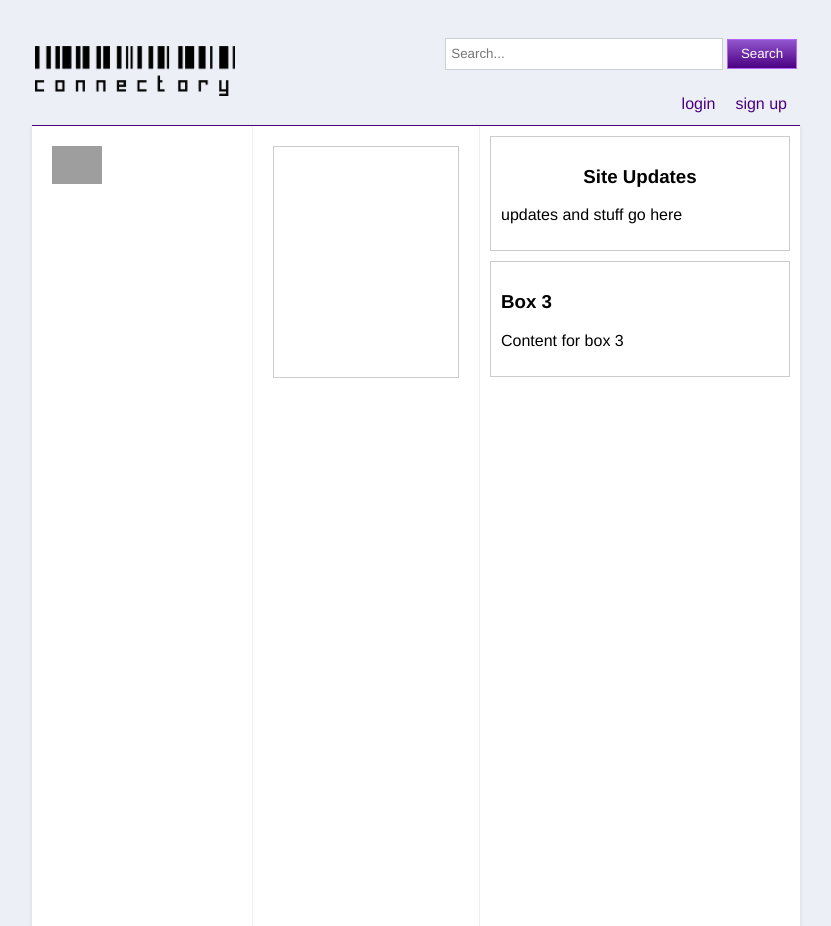
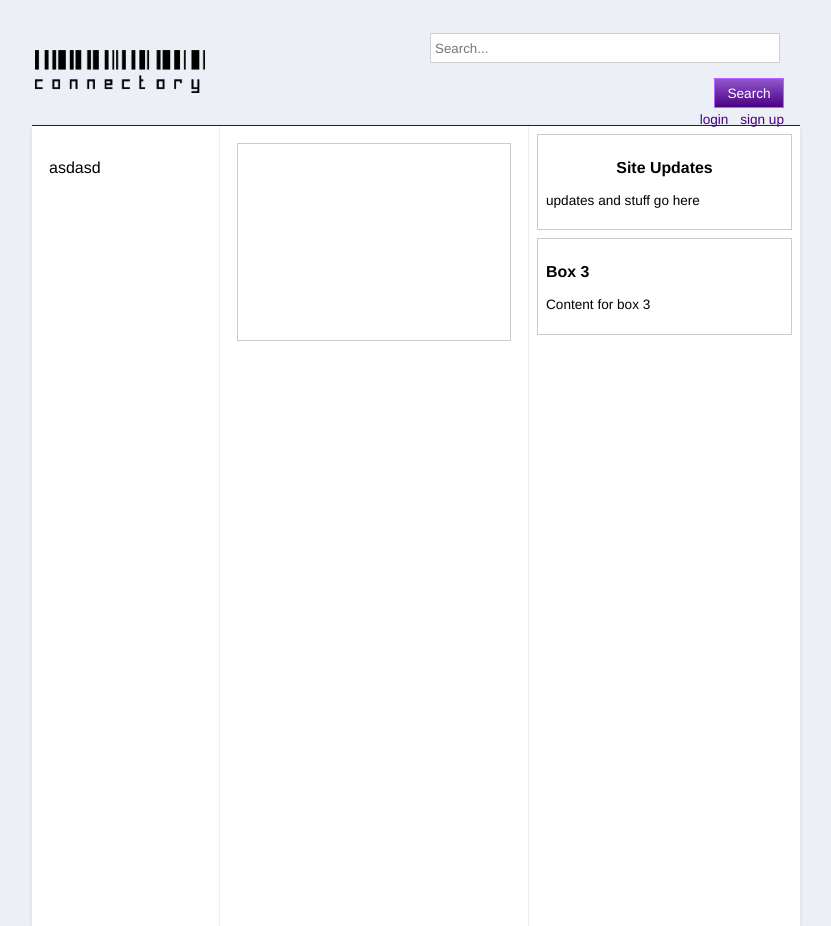
Before and after one commit to NotNekodev/connectory, a Symfony app: template templates/index.html.twig in a window 1280 px wide. Shown: the whole page, without its empty margins (224-1055 px from the left). Run offline with Twig, Linux system fonts and the light colour scheme; the template is opened without the code that fills it, so the values that code supplies are empty; style sheets or scripts are compiled from the project's sources; some libraries are stand-ins or nearby versions; grey boxes are pictures that could not be loaded.

Commit message:
feat/fix: [frontend] Fix spacing and consolidate user areas

```diff
--- a/templates/index.html.twig
+++ b/templates/index.html.twig
@@ -1,6 +1,7 @@
 <!DOCTYPE html>
 <html lang="en">
 <head>
+    <!-- Favicon and stylesheet links remain unchanged -->
     <link rel="icon" type="image/png" href="{{ asset('/favicon/favicon-96x96.png') }}" sizes="96x96" />
     <link rel="icon" type="image/svg+xml" href="{{ asset('/favicon/favicon.svg') }}" />
     <link rel="shortcut icon" href="{{ asset('/favicon/favicon.ico') }}" />
@@ -14,18 +15,41 @@
     <table style="width:100%;">
         <tr>
             <td style="width:50%; text-align:left;">
-                <img src="{{ asset('img/logo.png') }}" alt="Logo" style="height:50px; padding-bottom:15px;">
+                <img src="{{ asset('img/logo.png') }}" alt="Logo" style="height:42.5px; padding-bottom:13px;">
             </td>
-            <td style="width:50%; text-align:right;">
-                <div style="margin-bottom:10px;">
-                    <input type="text" placeholder="Search..." style="padding:5px; width:70%;">
-                    <button type="button" class="search" style="background: linear-gradient(to top, #4B0082,rgb(146, 86, 206)); color:white; padding:5px 10px; text-decoration:none; border:1px solid #b366ff;">Search</button>
-                </div>
-                <div style="padding-bottom:10px;">
+            <td style="width:50%; text-align:right; vertical-align:top; position:relative;">
+                <div style="display: flex; justify-content: flex-end; align-items: start; gap: 13px;">
+                    <div style="display: flex; flex-direction: column; align-items: flex-end; margin-right: 13px;">
+                        <div style="margin-bottom:4px;">
+                            <input type="text" placeholder="Search..." style="padding:4px; width:340px; margin-right:4px;">
+                            <button type="button" class="search" style="background: linear-gradient(to top, #4B0082,rgb(146, 86, 206)); color:white; padding:4px 8px; text-decoration:none; border:1px solid #b366ff; font-size: 0.85em;">Search</button>
+                        </div>
+                        {% if isSignedIn %}
+                        <div style="font-size: 0.85em;">
+                            <a href="{{ path('logout') }}" style="color: #4B0082; text-decoration: none;">Logout</a>
+                        </div>
+                        {% else %}
+                        <div style="font-size: 0.85em;">
+                            <a href="{{ path('login') }}" style="color:#4B0082; text-decoration:none; margin-right: 8px;">login</a>
+                            <a href="{{ path('register') }}" style="color:#4B0082; text-decoration:none;">sign up</a>
+                        </div>
+                        {% endif %}
+                    </div>
                     {% if isSignedIn %}
-                        <span style="padding:5px 2px; text-decoration:none;"><strong>{{ user }}</strong></span><span style="color:rgb(73,73,73); padding:5px 0; text-decoration:none;">({{ usrtxt2 }})</span><a href="{{ path('logout') }}" style="color:#4B0082; padding:5px 15px; text-decoration:none;">logout</a>
-                    {% else %}
-                        <a href="{{ path('login') }}" style="color:#4B0082; padding:5px 10px; text-decoration:none;">login</a><a href="{{ path('register') }}" style="color:#4B0082; padding:5px 10px; text-decoration:none;">sign up</a>
+                    <div class="dropdown" style="position: relative; display: inline-block;">
+                        <img src="{{ asset('usr/default.jpg') }}" alt="Profile Picture" style="width:60px; cursor: pointer;" onclick="this.nextElementSibling.style.display = this.nextElementSibling.style.display === 'block' ? 'none' : 'block'">
+                        <div style="display: none; position: absolute; right: 0; background-color: white; min-width: 160px; box-shadow: 0px 8px 16px 0px rgba(0,0,0,0.2); z-index: 1; border: 1px solid #ccc; border-radius: 4px; margin-top: 8px; font-size: 0.85em;">
+                            <div style="position: absolute; top: -8px; right: 13px; width: 0; height: 0; border-left: 8px solid transparent; border-right: 8px solid transparent; border-bottom: 8px solid white;"></div>
+                            <div style="position: absolute; top: -9px; right: 12px; width: 0; height: 0; border-left: 9px solid transparent; border-right: 9px solid transparent; border-bottom: 9px solid #ccc; z-index: -1;"></div>
+                            <div style="padding: 8px 12px; border-bottom: 1px solid #eee;">
+                                <strong>{{ user }}</strong><br>
+                                <span style="color:rgb(73,73,73);">{{ usrtxt2 }}</span>
+                            </div>
+                            <a href="#" style="display: block; padding: 8px 12px; color: #333; text-decoration: none; border-bottom: 1px solid #eee;">Profile</a>
+                            <a href="#" style="display: block; padding: 8px 12px; color: #333; text-decoration: none; border-bottom: 1px solid #eee;">Settings</a>
+                            <a href="#" style="display: block; padding: 8px 12px; color: #333; text-decoration: none;">Help</a>
+                        </div>
+                    </div>
                     {% endif %}
                 </div>
             </td>
@@ -36,34 +60,28 @@
 <div class="content" style="background:white; height: 100vh;">
     <div style="display: flex; width: 100%; height: 100%;">
         <!-- Sidebar -->
-        <div style="width: 180px; padding: 20px; border-right: 1px solid #eee;">
-            <div style="display:flex; align-items:center;">
-                <img src="{{ asset('usr/default.jpg') }}" alt="Profile Picture" style="width:50px; margin-right:10px;">
-                <div>
-                    <div><strong>{{ user }}</strong></div>
-                    <div style="font-size:14px;"><p style="color:rgb(73,73,73);">{{ usrtxt2 }}</p></div>
-                </div>
-            </div>
+        <div style="width: 153px; padding: 17px; border-right: 1px solid #eee;">
+        <p>asdasd</p>
         </div>
 
         <!-- Main content -->
-        <div style="flex: 1; padding: 20px;">
+        <div style="flex: 1; padding: 17px;">
             <div>
-                <div style="border: 1px solid #ccc; padding: 15px;height:200px; margin-bottom: 20px;">
+                <div style="border: 1px solid #ccc; padding: 13px;height:170px; margin-bottom: 17px;">
 
                 </div>
             </div>
         </div>
 
         <!-- Third column -->
-        <div style="width: 300px; padding: 10px; border-left: 1px solid #eee;">
-            <div style="display: flex; flex-direction: column; gap: 10px;">
-                <div style="border: 1px solid #ccc; padding: 10px;">
+        <div style="width: 255px; padding: 8px; border-left: 1px solid #eee;">
+            <div style="display: flex; flex-direction: column; gap: 8px;">
+                <div style="border: 1px solid #ccc; padding: 8px; font-size: 0.85em;">
                     <h3 style="text-align:center">Site Updates</h3>
                     <p>updates and stuff go here</p>
                 </div>
 
-                <div style="border: 1px solid #ccc; padding: 10px;">
+                <div style="border: 1px solid #ccc; padding: 8px; font-size: 0.85em;">
                     <h3>Box 3</h3>
                     <p>Content for box 3</p>
                 </div>
```
Also changed, not shown: templates/login.html.twig (+35 -99 lines), templates/register.html.twig (+41 -37 lines), templates/header.html.twig (added).
